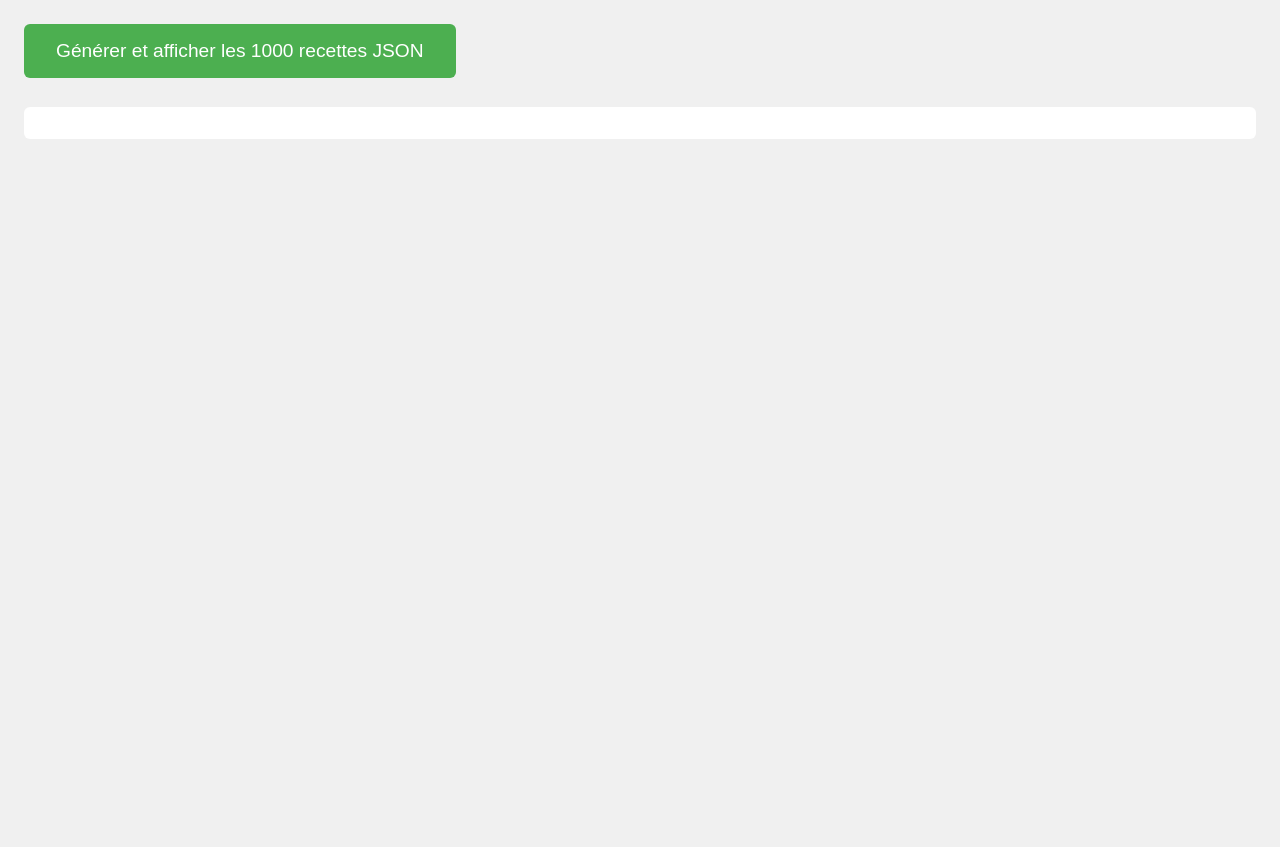
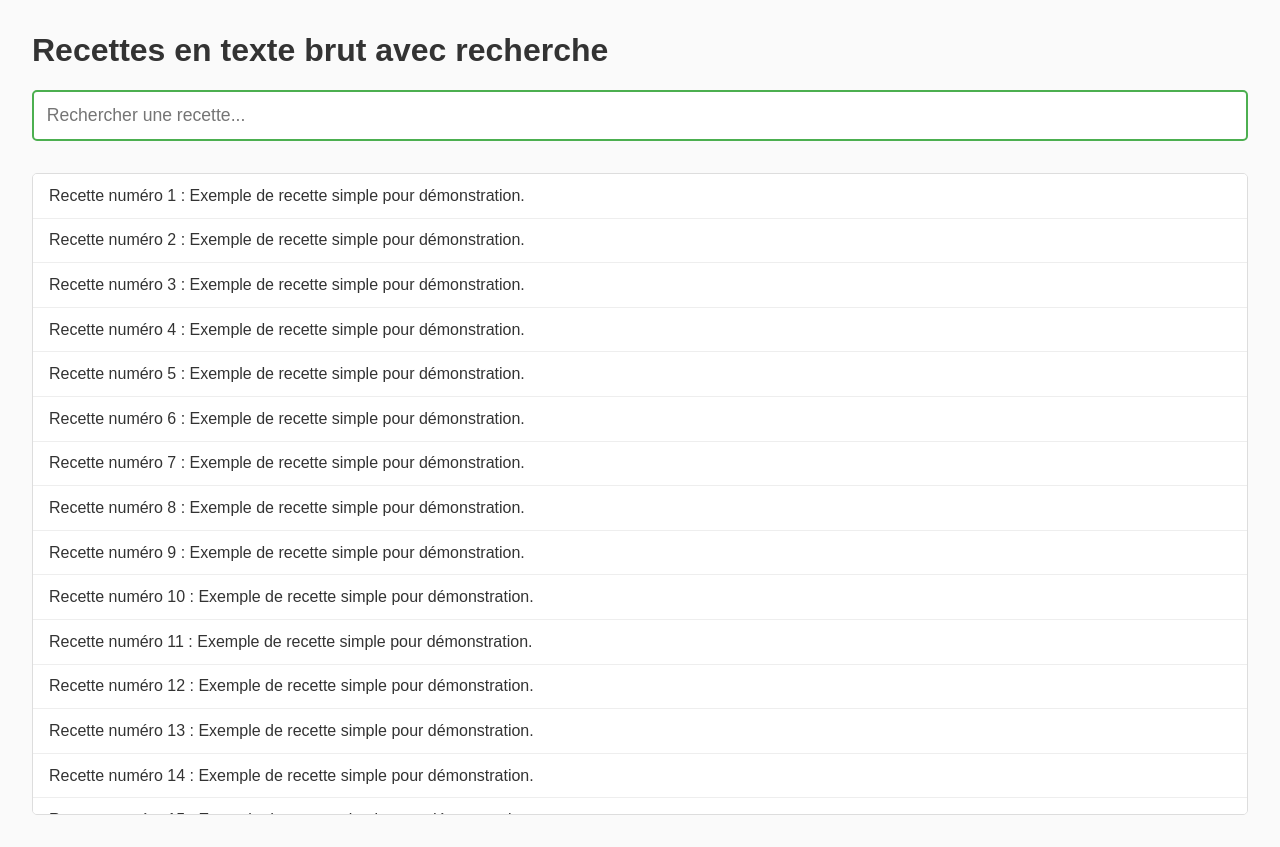
Before and after one commit to horus911/recipes, a plain HTML site: page index.html in a window 1280 px wide. Before the commit the page ends 800 px from the top, so only its background shows below. Drawn offline with Linux system fonts and the light colour scheme.

Commit message:
Update index.html

```diff
--- a/index.html
+++ b/index.html
@@ -2,84 +2,76 @@
 <html lang="fr">
 <head>
   <meta charset="UTF-8" />
-  <title>Générateur et affichage JSON recettes</title>
+  <title>Recettes en texte avec recherche</title>
   <style>
-    body { font-family: monospace, monospace; padding: 1rem; background: #f0f0f0; }
-    button {
-      padding: 1rem 2rem;
-      font-size: 1.2rem;
-      cursor: pointer;
-      background: #4CAF50;
-      color: white;
-      border: none;
-      border-radius: 6px;
+    body {
+      font-family: Arial, sans-serif;
+      margin: 2rem;
+      background: #fafafa;
+      color: #333;
+    }
+    input[type="search"] {
+      width: 100%;
+      padding: 0.8rem;
+      font-size: 1.1rem;
       margin-bottom: 1rem;
+      border: 2px solid #4CAF50;
+      border-radius: 5px;
     }
-    pre {
+    ul {
+      list-style-type: none;
+      padding: 0;
+      max-height: 80vh;
+      overflow-y: auto;
       background: white;
-      padding: 1rem;
-      max-height: 60vh;
-      overflow: auto;
-      border-radius: 6px;
+      border: 1px solid #ddd;
+      border-radius: 5px;
+    }
+    li {
+      padding: 0.8rem 1rem;
+      border-bottom: 1px solid #eee;
       white-space: pre-wrap;
-      word-wrap: break-word;
+    }
+    li:last-child {
+      border-bottom: none;
     }
   </style>
 </head>
 <body>
 
-  <button id="generateBtn">Générer et afficher les 1000 recettes JSON</button>
-  <button id="downloadBtn" style="display:none;">Télécharger le fichier JSON</button>
+  <h1>Recettes en texte brut avec recherche</h1>
+  <input type="search" id="searchInput" placeholder="Rechercher une recette..." />
 
-  <pre id="output"></pre>
+  <ul id="recipeList"></ul>
 
   <script>
-    const baseRecipes = [
-      {lang:"fr",title:"Soupe 1",prep_time:"15 min",cook_time:"25 min",ingredients:["carottes","pommes de terre","oignons","sel"],instructions:"Mélangez et faites cuire 20 min."},
-      {lang:"en",title:"Soup 2",prep_time:"12 min",cook_time:"20 min",ingredients:["carrots","potatoes","onions","salt"],instructions:"Mix and cook for 20 minutes."},
-      {lang:"fr",title:"Salade 3",prep_time:"10 min",cook_time:"0 min",ingredients:["tomates","huile","sel","poivre"],instructions:"Mélangez les ingrédients frais."},
-      {lang:"en",title:"Salad 4",prep_time:"8 min",cook_time:"0 min",ingredients:["tomatoes","oil","salt","pepper"],instructions:"Mix fresh ingredients."},
-      {lang:"fr",title:"Omelette 5",prep_time:"5 min",cook_time:"10 min",ingredients:["œufs","fromage","sel","poivre"],instructions:"Battez les œufs, ajoutez le fromage, cuisez."}
-    ];
+    // Générer 1000 recettes en texte brut (simples titres ici)
+    const recipes = [];
+    for(let i=1; i<=1000; i++) {
+      recipes.push(`Recette numéro ${i} : Exemple de recette simple pour démonstration.`);
+    }
 
-    const generateBtn = document.getElementById('generateBtn');
-    const downloadBtn = document.getElementById('downloadBtn');
-    const output = document.getElementById('output');
+    const list = document.getElementById('recipeList');
+    const input = document.getElementById('searchInput');
 
-    let allRecipes = [];
-
-    function generateRecipes() {
-      allRecipes = [];
-      for(let i=0; i<200; i++) {
-        for(let r of baseRecipes) {
-          const baseTitle = r.title.split(' ').slice(0, -1).join(' ');
-          const num = i * 5 + parseInt(r.title.split(' ').slice(-1)[0]);
-          allRecipes.push({
-            ...r,
-            title: `${baseTitle} ${num}`
-          });
-        }
+    // Fonction pour afficher la liste filtrée
+    function displayRecipes(filter = '') {
+      const filterLower = filter.toLowerCase();
+      list.innerHTML = '';
+      const filtered = recipes.filter(r => r.toLowerCase().includes(filterLower));
+      for (const r of filtered) {
+        const li = document.createElement('li');
+        li.textContent = r;
+        list.appendChild(li);
       }
     }
 
-    function downloadJSON(data, filename) {
-      const blob = new Blob([JSON.stringify(data, null, 2)], {type:'application/json'});
-      const url = URL.createObjectURL(blob);
-      const a = document.createElement('a');
-      a.href = url;
-      a.download = filename;
-      a.click();
-      URL.revokeObjectURL(url);
-    }
+    // Afficher toutes les recettes au départ
+    displayRecipes();
 
-    generateBtn.addEventListener('click', () => {
-      generateRecipes();
-      output.textContent = JSON.stringify(allRecipes, null, 2);
-      downloadBtn.style.display = 'inline-block';
-    });
-
-    downloadBtn.addEventListener('click', () => {
-      downloadJSON(allRecipes, 'recipes_1000.json');
+    // Filtrer en temps réel à chaque saisie
+    input.addEventListener('input', e => {
+      displayRecipes(e.target.value);
     });
   </script>
 
```
